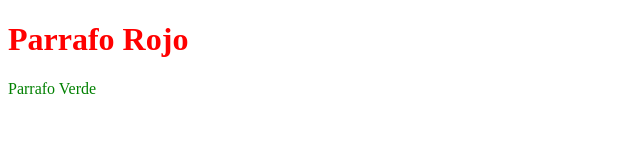
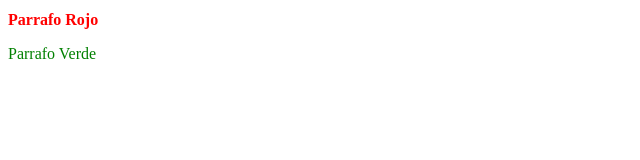
Before and after one commit to Ben0927N/benja, a plain HTML site: page Diseño.html in a window 1280 px wide. Shown: the whole page, without its empty margins (0-640 px from the left). Drawn offline with Linux system fonts and the light colour scheme.

Commit message:
tamaño 100

```diff
--- a/estilo.css
+++ b/estilo.css
@@ -5,3 +5,7 @@
 p{
     color: green;
 }
+
+h1{
+    font-size: 100%;
+}
```
